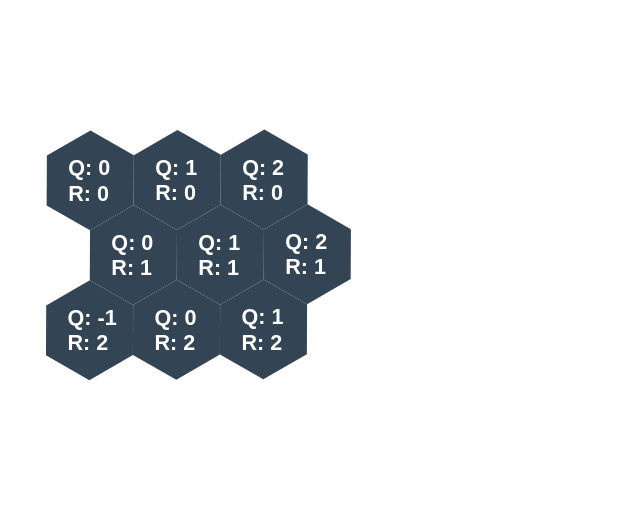
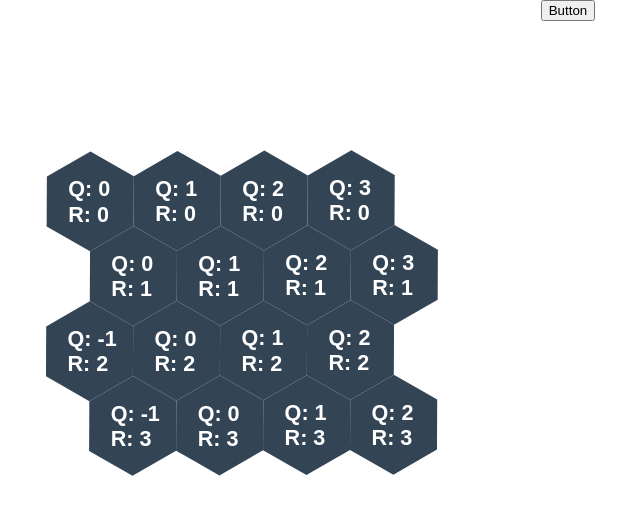
Before and after one commit to LlangiwEel/hexmap, a React (Create React App) app: page / in a window 1280 px wide. Shown: the top 514 px of the page, without its empty margins (72-712 px from the left). Built offline with nearby package versions, Linux system fonts and the light colour scheme.

Commit message:
add button to change grid dimensions

```diff
--- a/src/App.js
+++ b/src/App.js
@@ -4,14 +4,27 @@ import './App.css';
 import { generateRectMap } from './mapHelpers/mapGenerators'
 import HexTile from './components/HexTile'
 
+let xvalue = 4;
+let yvalue = 4;
+
+let map = generateRectMap(xvalue, yvalue)
 
 
-const map = generateRectMap(3, 3)
 
 class App extends Component {
+  constructor(props){
+    super(props)
+    this.clickHandler = this.clickHandler.bind(this);
+  };
+  clickHandler() {
+    xvalue = 10;
+    map = generateRectMap(xvalue, yvalue);
+    this.forceUpdate();
+  };
   render() {
     return (
       <div className="App">
+      <button onClick={this.clickHandler}>Button</button>
         <div className="map-container">
           <svg viewBox={`0 0 ${window.innerWidth + 500} ${window.innerHeight + 2500}`}>
             <g transform="rotate(-30) translate(0, 270)">
@@ -35,4 +48,6 @@ class App extends Component {
   }
 }
 
+
+
 export default App;
```
